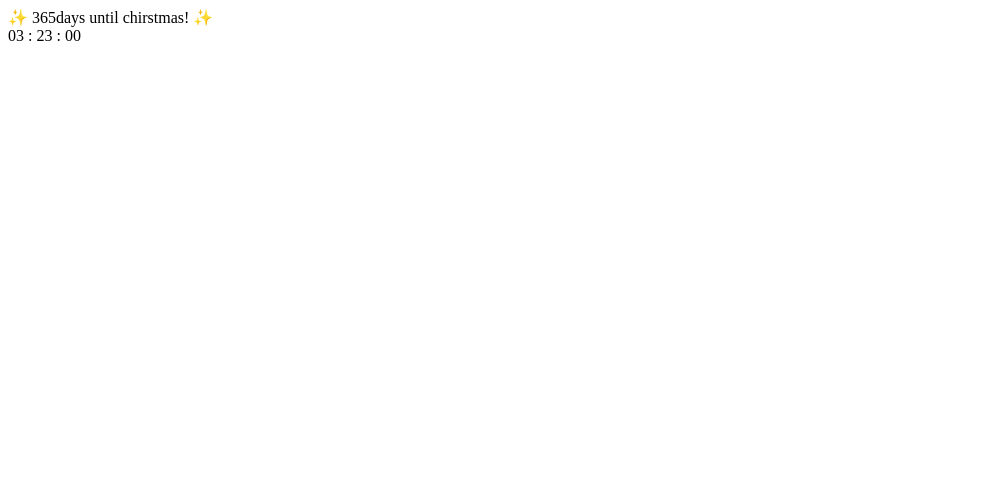
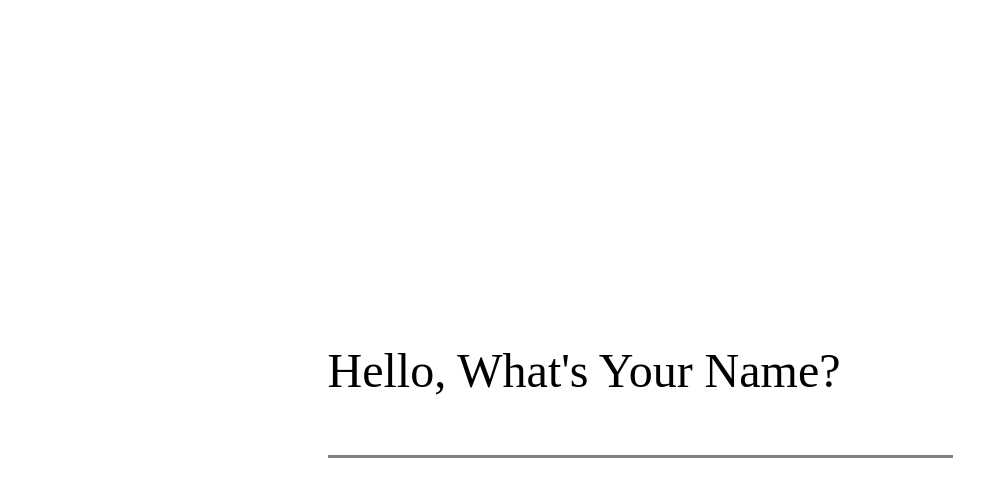
Before and after one commit to grace427/myMomentum, a website: page index.html in a window 1280 px wide. Shown: the whole page, without its empty margins (0-1008 px from the left). Drawn offline with Linux system fonts and the light colour scheme.

Commit message:
initial commit

```diff
--- /dev/null
+++ b/index.css
@@ -0,0 +1,19 @@
+html,
+body {
+  width: 100%;
+  height: 100%;
+  display: flex;
+  align-items: center;
+  justify-content: center;
+}
+.underline {
+  font-size: 3rem;
+  border-top: none;
+  border-left: none;
+  border-right: none;
+  border-bottom: 3px solid grey;
+}
+
+.css-center {
+  font-size: 3rem;
+}
--- a/index.html
+++ b/index.html
@@ -4,11 +4,15 @@
     <meta http-equiv="Content-Type" content="text/html; charset=UTF-8">
     <meta http-equiv="X-UA-Compatible" content="IE=edge,chrome=1">
     <meta name="viewport" content="user-scalable=no,width=device-width,initial-scale=1.0,minimum-scale=1.0,maximum-scale=1.0">
+    <link rel="stylesheet" href="index.css">
 </head>
 <body>
-    <div class="dDay">✨ <span id="days">365</span>days until <span id="specialDay">chirstmas</span>! ✨</div>
-    <div class="clock">
-        <span id="hours">00</span> : <span id="minutes">00</span> : <span id="seconds">00</span>
+    <div class="contents">
+        <div class="dDay">✨ <span id="days">365</span>days until <span id="specialDay">chirstmas</span>! ✨</div>
+        <div class="clock">
+            <span id="hours">00</span> : <span id="minutes">00</span> : <span id="seconds">00</span>
+        </div>
+        <div class="greeting"><span id="hello">Good Morning, </span><span id="userName">my friend!</span></div>
     </div>
     <script src="index.js"></script>
     <script src="clock.js"></script>
--- a/index.js
+++ b/index.js
@@ -0,0 +1,51 @@
+const body = document.querySelector('body');
+const contents = document.querySelector('.contents');
+const greeting = document.querySelector('.greeting');
+const hello = document.querySelector('#hello');
+const userName = document.querySelector('#userName');
+
+
+
+const renderUserName = () => {
+    const userNameLS = localStorage.getItem("userName");
+    if(userNameLS) {
+        userName.innerText = userNameLS;
+    }else {
+        askUserName();
+    }
+}
+
+const askUserName = () => {
+    const wrapper = document.createElement('div');
+    const inner = document.createElement('div');
+    const input = document.createElement('input');
+
+    contents.style.display = 'none';
+    input.className = 'underline userName';
+    inner.innerText = "Hello, What's Your Name?";
+    wrapper.classList.add('css-center');
+    wrapper.appendChild(inner);
+    wrapper.appendChild(input);
+    body.appendChild(wrapper);
+}
+
+const handleSubmitUserName = (event) => {
+    if(event.code !== 'Enter') {
+        return;
+    }
+    const name = event.target.value;
+    console.log(name);
+}
+
+const renderGreeting = () => {
+
+}
+
+document.addEventListener('keydown', handleSubmitUserName);
+
+
+const init = () => {
+    renderUserName();
+}
+
+init();
```
Also changed, not shown: package.json (added, +22 -0 lines), 1 other file.
